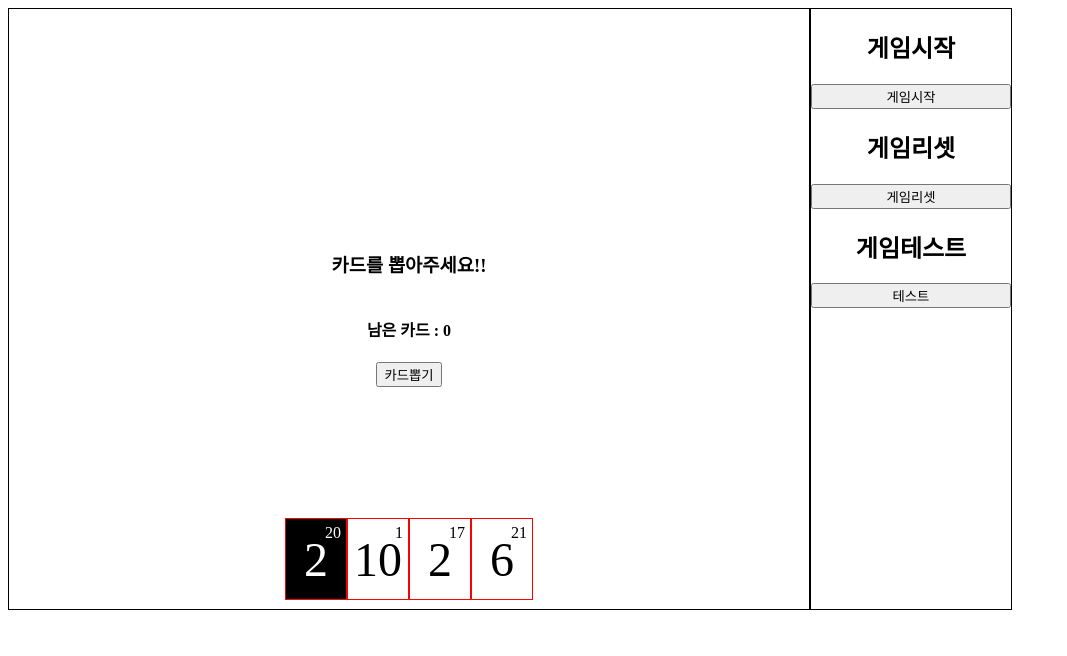
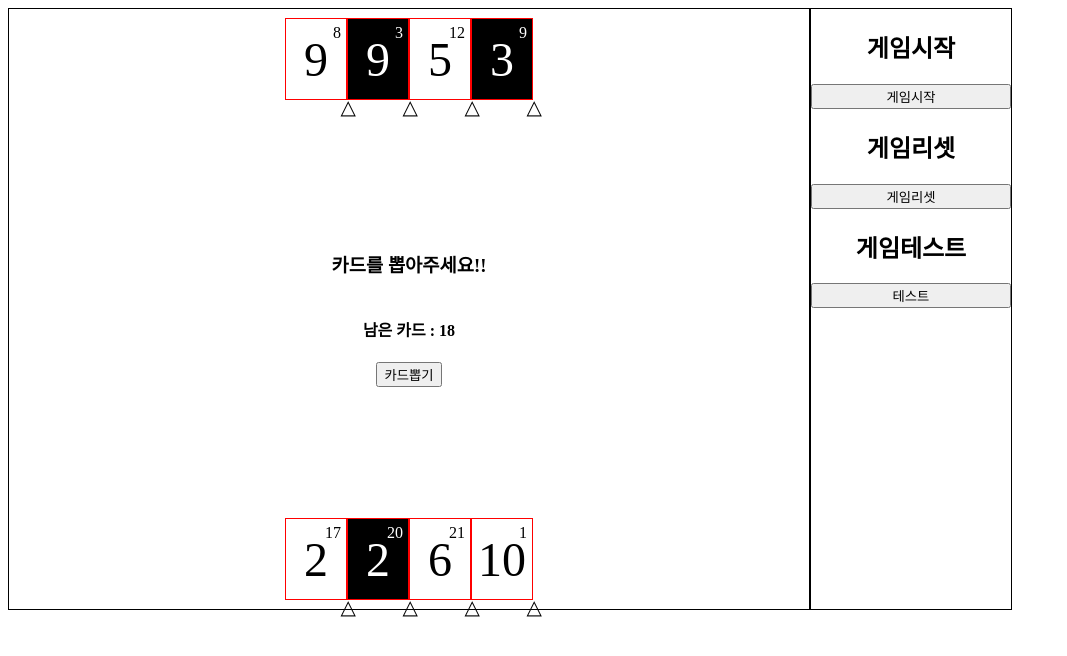
Before and after one commit to JeongYire/da_vinci_code, a React (Vite) app: page / in a window 1280 px wide. Both pictures are taken after a click on the button "게임시작". Shown: the top 656 px of the page, without its empty margins (0-1067 px from the left). Built offline with nearby package versions, Linux system fonts and the light colour scheme.

Commit message:
litteuPDATE

```diff
--- a/src/card/index.tsx
+++ b/src/card/index.tsx
@@ -17,10 +17,8 @@ export default (props : {isOpen : boolean,color : DavinciCardColorType,value : D
         }}>
             <span style={{
                 position:"absolute",
-                top:0,
-                right:0,
-                marginTop:5,
-                marginRight:5,
+                top:5,
+                right:5,
                 color:props.color == "black" ? "white" : "black"
             }}>{props.id}</span>
             <div style={{
@@ -34,7 +32,21 @@ export default (props : {isOpen : boolean,color : DavinciCardColorType,value : D
                 <span style={{
                     fontSize:"xxx-large",
                     color:props.color == "black" ? "white" : "black"
-                }}>{props.value}</span>
+                }}>{props.value == "joker" ? "ㅡ" : props.value}</span>
+                <div style={{
+                    position:"absolute",
+                    width:"100%",
+                    height:"100%",
+                }}>
+                    <span style={{
+                        position:"absolute",
+                        fontSize : 20,
+                        bottom : -20,
+                        right : -10,
+                    }}>
+                        △
+                    </span>
+                </div>
             </div>
         </div>
     )
--- a/src/hand/enemyHand.tsx
+++ b/src/hand/enemyHand.tsx
@@ -1,9 +1,22 @@
+import Card from "../card";
+import { useGame } from "../store";
 import Hand from "./hand";
 
 function EnemyHand() {
+
+  console.log("EnemyHand");
+  const enemyCard = useGame((state) => state.cardInfomation.enemy);
+  const status = useGame((state) => state.gameInfomation.status);
+
   return (
     <Hand>
-      <></>
+        <>
+        {
+          enemyCard.map(obj => {
+            return <Card key={obj.id} isDetect={obj.isDetect} isOpen={obj.isDetect} color={obj.valueInfo.color} value={obj.valueInfo.value} id={obj.id}/>
+          })
+        }
+        </>
     </Hand>
   )
 }
--- a/src/infomationTable.tsx
+++ b/src/infomationTable.tsx
@@ -9,6 +9,8 @@ function InfomationTable() {
   console.log("InfomationTable");
 
   const status = useGame(state => state.gameInfomation.status);
+  const deckCard = useGame((state) => state.cardInfomation.deck);
+
 
   return (
     <div style={{
@@ -21,8 +23,15 @@ function InfomationTable() {
         <h3>{GameManager.getStatus(status)}</h3>
         {
           <>
-            <h4>남은 카드 : 0</h4>
-            <button>카드뽑기</button>
+            {
+              status == "playerDrawTurn" ?
+
+                <>
+                  <h4>남은 카드 : {deckCard.length}</h4>
+                  <button onClick={() => GameManager.drawCard("player")}>카드뽑기</button>
+                </>
+              : <></>
+            }
           </>
         }
     </div>
--- a/src/manager/index.tsx
+++ b/src/manager/index.tsx
@@ -97,6 +97,7 @@ function StartCardDeals(){
     let gameStorage = useGame.getState();
     let deck = useGame.getState().cardInfomation.deck;
     let loopCount = 0;
+
     while(true){
       let randomCount = Math.floor(Math.random() * deck.length);
       if(deck[randomCount].valueInfo.value == "joker"){
@@ -115,14 +116,17 @@ function StartCardDeals(){
       }
     }
 
+    if(target == "player"){
 
-    if(target == "player"){
+      GameManager.cardSorting(cardArray,"player");
       gameStorage.cardInfomation.player = cardArray;
       //useGame.getState().cardInfomation.setPlayer(cardArray);
       //useGame.setState({cardInfomation : {...gameStorage.cardInfomation,player : cardArray}})
     }
 
     if(target == "enemy"){
+
+      GameManager.cardSorting(cardArray,"enemy");
       gameStorage.cardInfomation.enemy = cardArray;
       //useGame.getState().cardInfomation.setEnemy(cardArray);
       //useGame.setState({cardInfomation : {...gameStorage.cardInfomation,enemy : cardArray}})
@@ -134,6 +138,7 @@ function StartCardDeals(){
 
   // 그리고 적에게 4장...
   StartDealCard("enemy");
+
 
   console.log("Draw 다함");
   console.log(useGame.getState());
@@ -147,11 +152,30 @@ function StartCardDeals(){
 
 }
 
-function DrawCard(deck : DavinciCard[]){
+function DrawCard(target : DavinciCardHostType){
 
+  console.log("DrawCard");
+
+  let deck = useGame.getState().cardInfomation.deck;
   let randomCount = Math.floor(Math.random() * deck.length);
-  return deck[randomCount];
 
+  let targetCard =  deck[randomCount];
+
+  let gameStorage = useGame.getState();
+
+  if(target == "player"){
+    targetCard.host = "player";
+    const playerCard = gameStorage.cardInfomation.player;
+    playerCard.push(targetCard);
+    // 원랜 최적의 위치를 알아서 찾게 해야합니다.. 지금은 먼저 완성시키는게 목표니 그냥 sort로 퉁칩시다...
+    GameManager.cardSorting(playerCard,target);
+
+    gameStorage.cardInfomation.setPlayer(playerCard);
+
+
+  }
+
+  deck.splice(randomCount,1);
 }
 
 function StartGameAction(){
@@ -168,9 +192,33 @@ function StartGameAction(){
 
 }
 
+function CardSorting(array : DavinciCard[],target : DavinciCardHostType){
+
+  array.sort((a,b) => {
+    if(a.valueInfo.value > b.valueInfo.value){
+      return target == "player" ? 1 : -1;
+    }
+    if(a.valueInfo.value < b.valueInfo.value){
+      return target == "player" ? -1 : 1;
+    }
+
+    // 숫자가 같다면 색깔만 다르단건데. 규칙상 뭐가 먼저가도 상관없으니 그냥 검은색을 뒤에둡니다.
+    if(a.valueInfo.color == "black"){
+      return 1;
+    }else{
+      return -1;
+    }
+
+  })
+
+
+}
+
 const GameManager = {
   getStatus : GetStatus,
-  gameStart : StartGameAction
+  gameStart : StartGameAction,
+  cardSorting : CardSorting,
+  drawCard : DrawCard,
 }
 
 function GetStatus(status : DavinciGameStatus){
--- a/src/store/index.tsx
+++ b/src/store/index.tsx
@@ -36,19 +36,20 @@ const useGame = create<CentralGameProcessingStorage>((set,get) => ({
     enemy : [],
     player : [],
     setPlayer: (value) => {
+      console.log("setPlayer");
       set((state) => ({
         cardInfomation: {
-          ...state.cardInfomation, // 기존 cardInfomation을 그대로 유지
-          player: value, // player만 업데이트
-        }
+          ...state.cardInfomation,
+          player: [...value],
+        },
       }));
     },
     setEnemy: (value) => {
       set((state) => ({
         cardInfomation: {
-          ...state.cardInfomation, // 기존 cardInfomation을 그대로 유지
-          enemy: value, // enemy만 업데이트
-        }
+          ...state.cardInfomation,
+          enemy: [...value],
+        },
       }));
     },
   },
```
